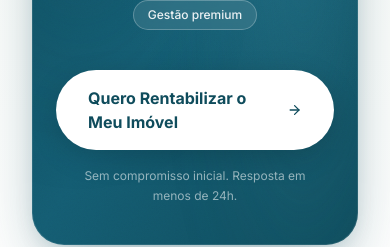
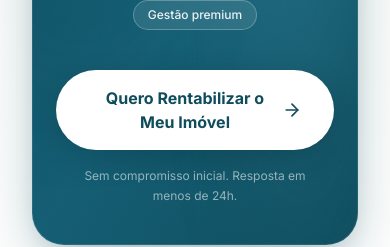
Before and after one commit to respada9322/dolcestay, a Next.js app: page / in a window 390 px wide. Shown: the part 11282-11529 px from the top of the page. Built offline with nearby package versions, Linux system fonts and the light colour scheme; no server answers; a web font is replaced by a local one.

Commit message:
Center premium CTA button text on mobile.
Keep the arrow on the right without shifting the label off-center on small screens.

Co-authored-by: Cursor <cursoragent@cursor.com>

```diff
--- a/components/sections/premium-cta-card.tsx
+++ b/components/sections/premium-cta-card.tsx
@@ -155,10 +155,10 @@ export function PremiumCtaCard({
             <motion.div whileHover={shouldReduceMotion ? undefined : { y: -3 }} transition={{ duration: 0.25 }}>
               <Link
                 href={href}
-                className="group inline-flex w-full items-center justify-center gap-2 rounded-full bg-white px-8 py-4 text-base font-bold text-[#0f4c5c] shadow-[0_8px_32px_-4px_rgba(0,0,0,0.2)] transition-shadow duration-300 hover:shadow-[0_12px_40px_-4px_rgba(0,0,0,0.28)] sm:w-auto sm:px-10 sm:py-5 sm:text-lg"
+                className="group grid w-full grid-cols-[1fr_auto_1fr] items-center rounded-full bg-white px-8 py-4 text-base font-bold text-[#0f4c5c] shadow-[0_8px_32px_-4px_rgba(0,0,0,0.2)] transition-shadow duration-300 hover:shadow-[0_12px_40px_-4px_rgba(0,0,0,0.28)] sm:inline-flex sm:w-auto sm:justify-center sm:gap-2 sm:px-10 sm:py-5 sm:text-lg"
               >
-                <span>{ctaLabel}</span>
-                <ArrowRight className="h-5 w-5 transition-transform duration-300 group-hover:translate-x-1" />
+                <span className="col-start-2 text-center">{ctaLabel}</span>
+                <ArrowRight className="col-start-3 h-5 w-5 justify-self-end transition-transform duration-300 group-hover:translate-x-1 sm:col-start-auto sm:justify-self-auto" />
               </Link>
             </motion.div>
 
```
